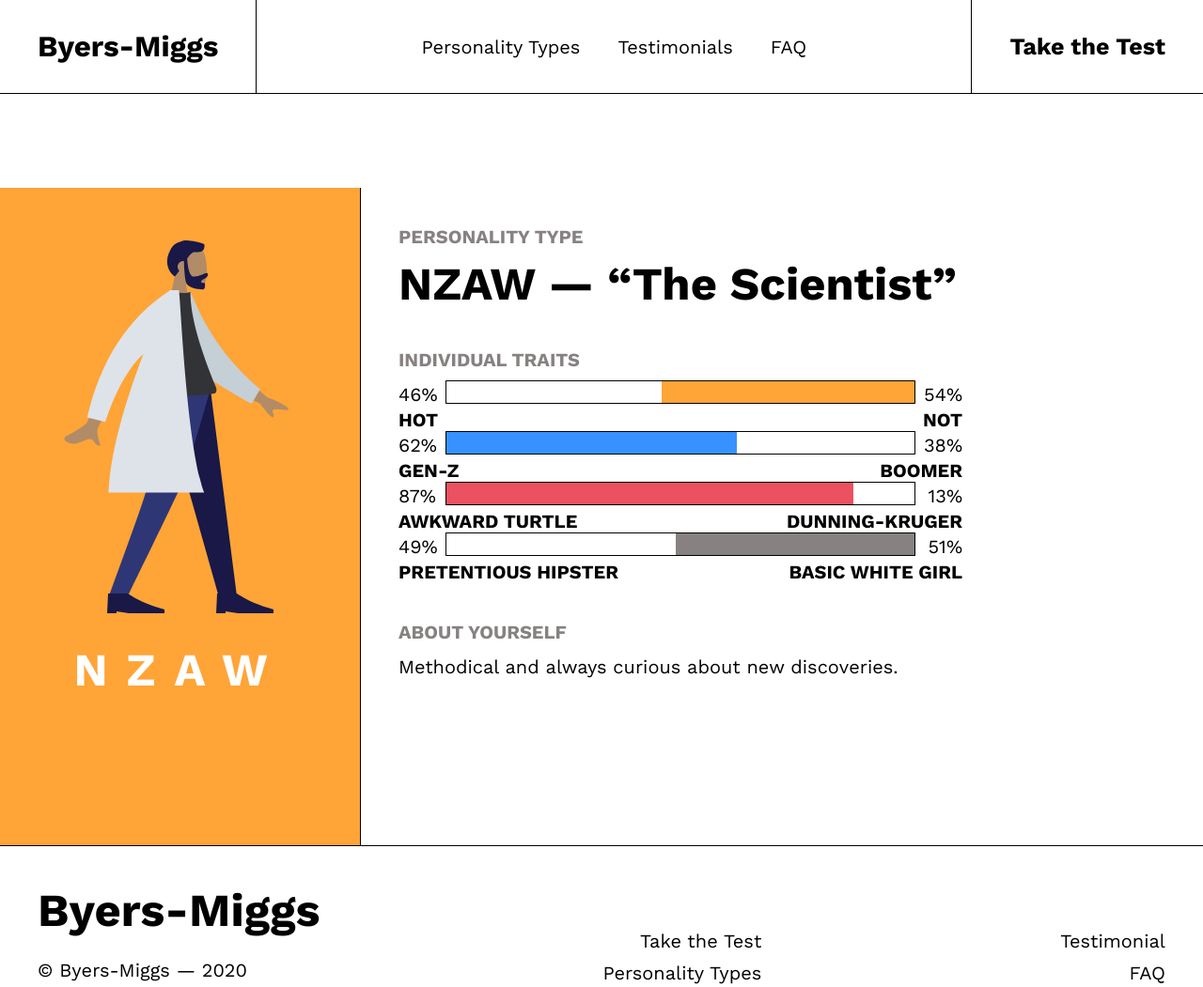
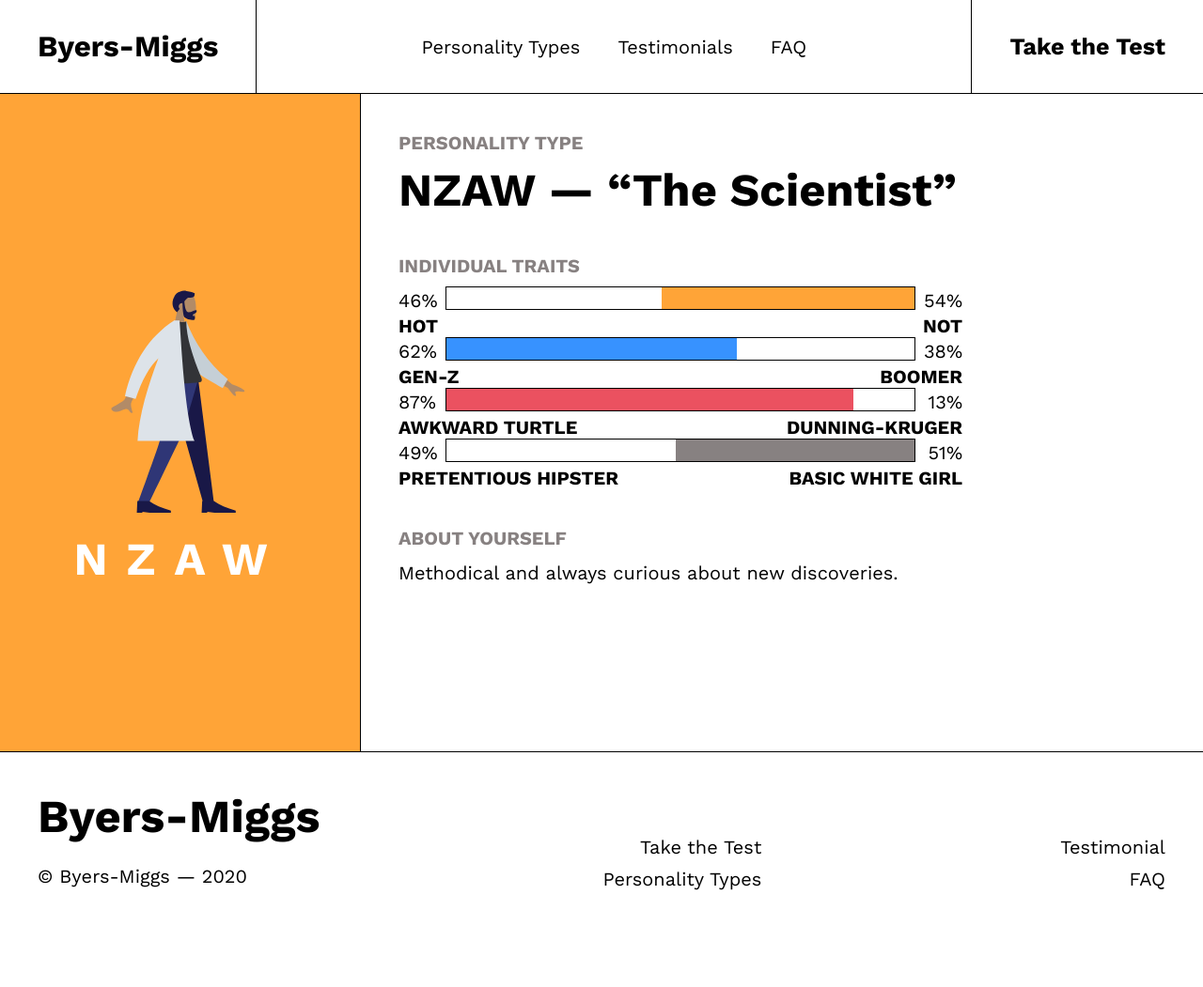
Before and after one commit to bottleneckco/byers-miggs, a Gatsby site: page /results in a window 1280 px wide. Shown: the whole page at 94% size. After the commit the page ends 988 px from the top, so only its background shows below. Built offline with nearby package versions, Linux system fonts and the light colour scheme; Gatsby itself is replaced by a stand-in of ours.

```diff
--- a/src/pages/results.js
+++ b/src/pages/results.js
@@ -39,15 +39,23 @@
   grid-template:
     "image text"
     / 30% auto;
-  padding-top: 5rem;
-  min-height: 100vh;
+  min-height: calc(100vh - 5rem);
 
   @media (max-width: ${props => props.theme.breakLarge}) {
-    padding-top: 8rem;
+    min-height: calc(100vh - 7.7rem);
+    margin-top: -0.3rem;
+  }
+
+  @media (max-width: ${props => props.theme.breakMedium}) {
+    margin-top: -0.4rem;
+    grid-template:
+      "image"
+      "text";
+    height: auto;
   }
 
   @media (max-width: ${props => props.theme.breakSmall}) {
-    padding-top: 11rem;
+    min-height: calc(100vh - 11rem);
   }
 `;
 
@@ -55,9 +63,32 @@
   background: ${props => props.theme.orange};
   text-align: center;
   border-right: 1px solid ${props => props.theme.black};
+  position: relative;
+
+  @media (max-width: ${props => props.theme.breakMedium}) {
+    height: 20rem;
+  }
 `;
 
-const Image = styled.img``;
+const Person = styled.div`
+  position: absolute;
+  top: 50%;
+  left: 50%;
+  transform: translate(-50%, -50%);
+
+  @media (max-width: ${props => props.theme.breakMedium}) {
+    position: relative;
+    max-height: 100%;
+  }
+`;
+
+const Image = styled.img`
+  max-width: 100%;
+
+  @media (max-width: ${props => props.theme.breakMedium}) {
+    height: 12rem;
+  }
+`;
 
 const WideHeading = styled.h1`
   margin: 0;
@@ -136,9 +167,10 @@
       <SEO title="Results" />
       <StyledWrapper>
         <ImageSection>
-          {/* Insert humaaan here */}
-          <Image src={getImage(image).node.publicURL} />
-          <WideHeading>{code}</WideHeading>
+          <Person>
+            <Image src={getImage(image).node.publicURL} />
+            <WideHeading>{code}</WideHeading>
+          </Person>
         </ImageSection>
         <TextSection>
           <SubHeading>Personality Type</SubHeading>
```
Also changed, not shown: src/components/faq.js (+10 -5 lines), src/landing/testimonial-section.js (+3 -7 lines), src/landing/welcome-section.js (+6 -4 lines).
